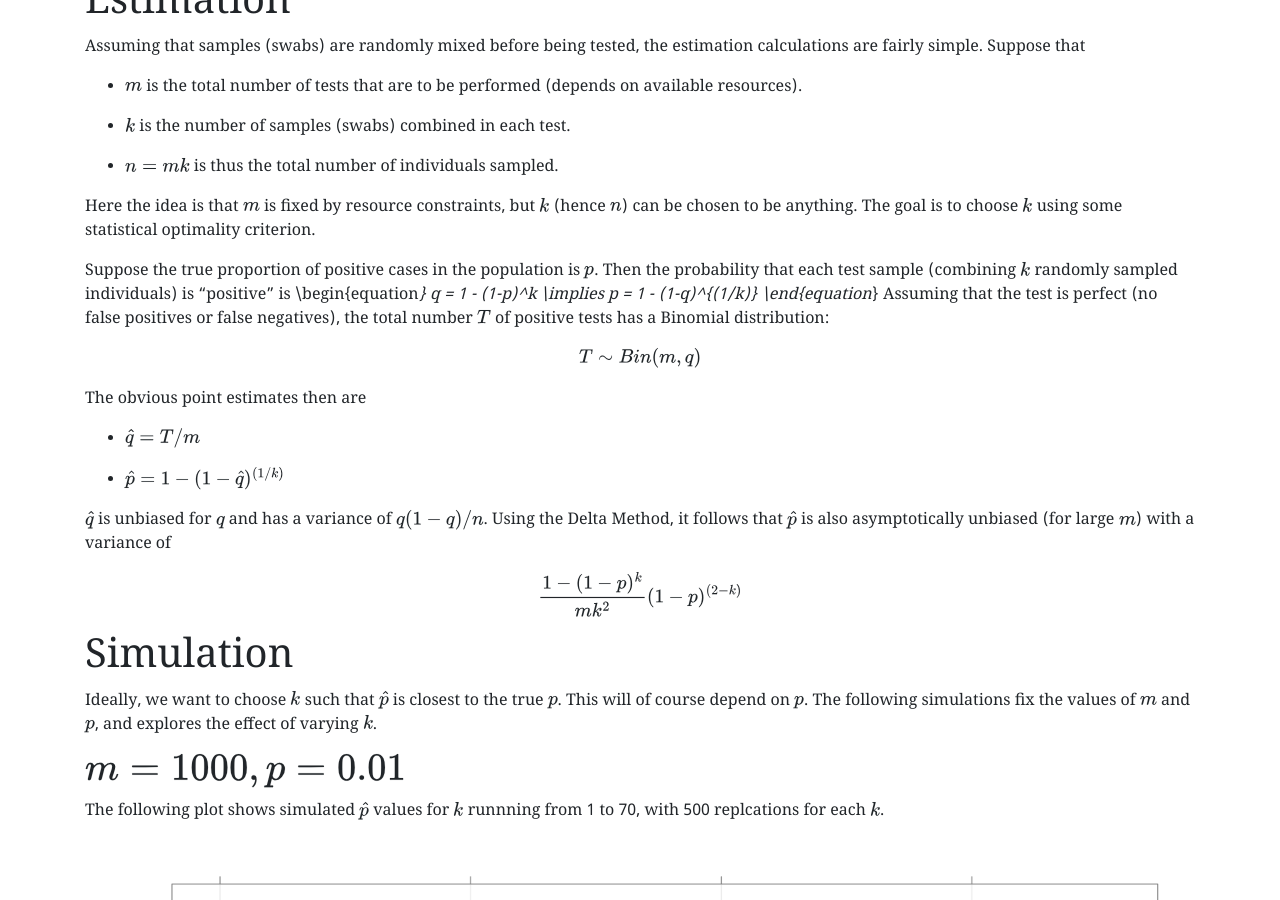
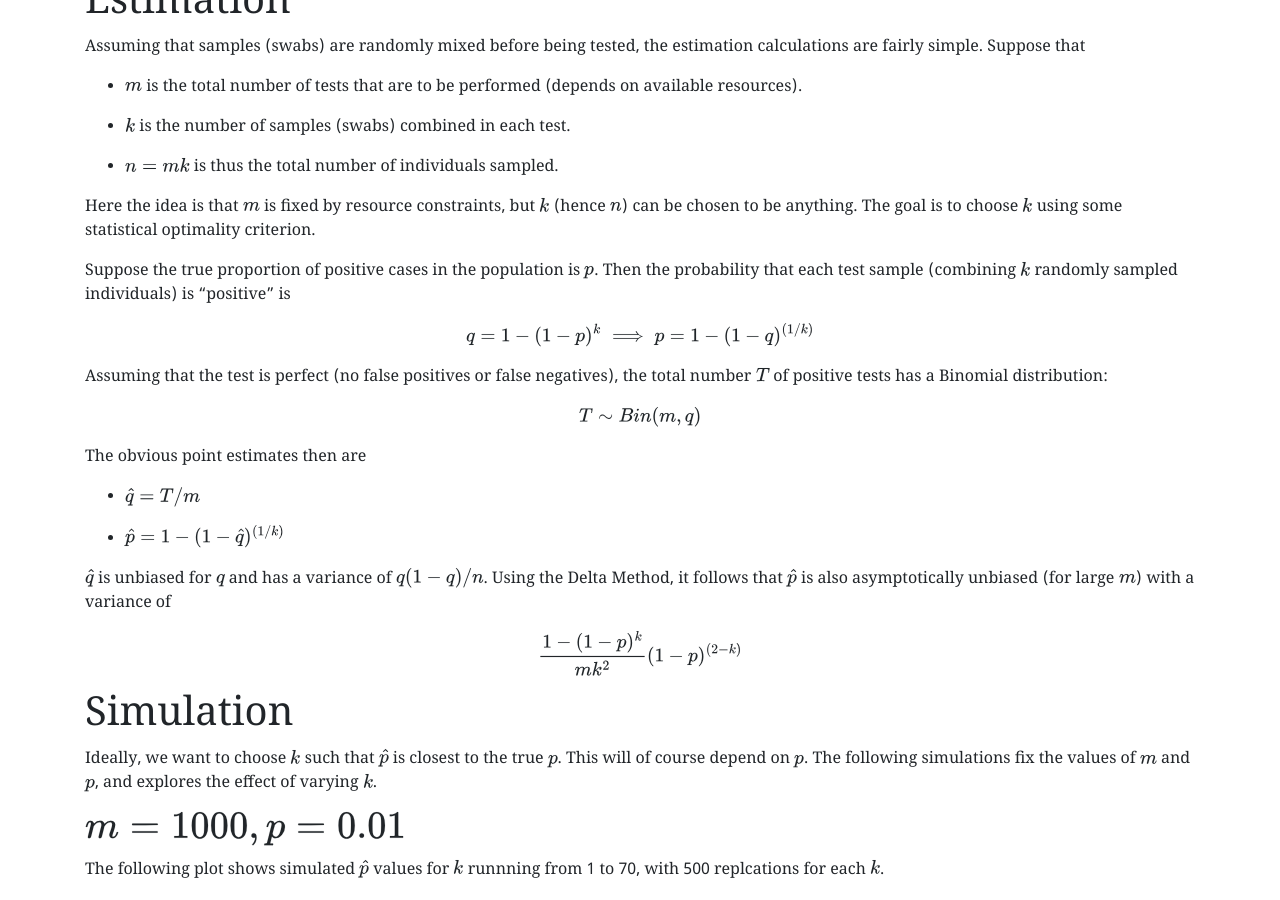
Before and after one commit to deepayan/deepayan.github.io, a Jekyll site: the page built from covid-19/pooled-testing.md, in a window 1280 px wide and 900 px high, scrolled down 463 px. Built offline with Jekyll 4.4.1, drawn with Linux system fonts in a browser that asks for light colours; some web fonts are replaced; our own code applies the rules of GitHub Pages for plain Markdown files.

```diff
--- a/covid-19/pooled-testing.md
+++ b/covid-19/pooled-testing.md
@@ -50,9 +50,9 @@ using some statistical optimality criterion.
 Suppose the true proportion of positive cases in the population is
 $p$. Then the probability that each test sample (combining $k$
 randomly sampled individuals) is "positive" is
-\begin{equation*}
+\begin{equation}
 q = 1 - (1-p)^k \implies p = 1 - (1-q)^{(1/k)}
-\end{equation*}
+\end{equation}
 Assuming that the test is perfect (no false positives or false
 negatives), the total number $T$ of positive tests has a Binomial
 distribution:
--- a/covid-19/pooled-testing.rmd
+++ b/covid-19/pooled-testing.rmd
@@ -63,9 +63,9 @@ using some statistical optimality criterion.
 Suppose the true proportion of positive cases in the population is
 $p$. Then the probability that each test sample (combining $k$
 randomly sampled individuals) is "positive" is
-\begin{equation*}
+\begin{equation}
 q = 1 - (1-p)^k \implies p = 1 - (1-q)^{(1/k)}
-\end{equation*}
+\end{equation}
 Assuming that the test is perfect (no false positives or false
 negatives), the total number $T$ of positive tests has a Binomial
 distribution:
```
